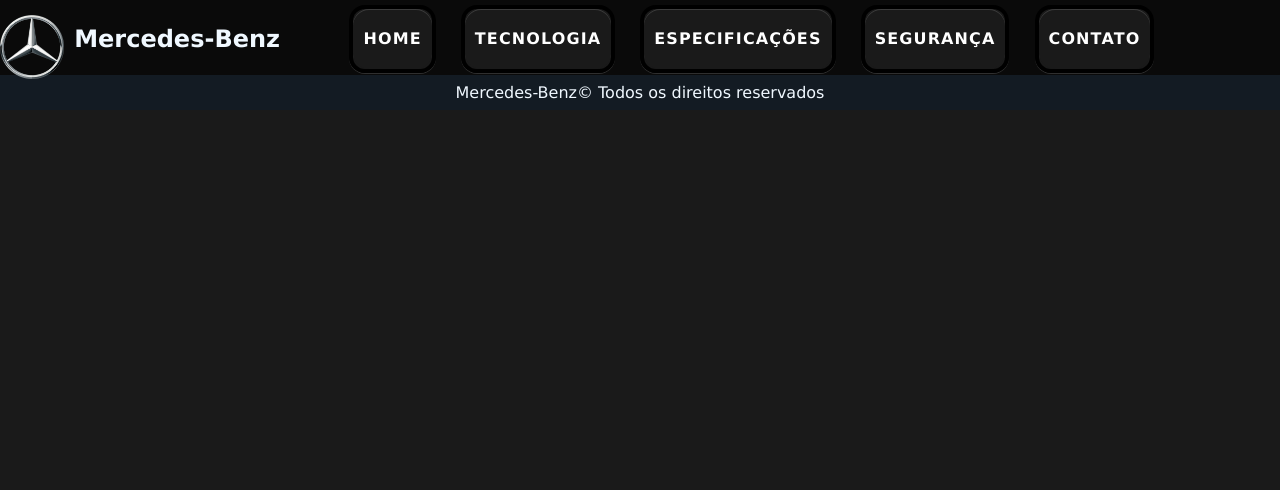
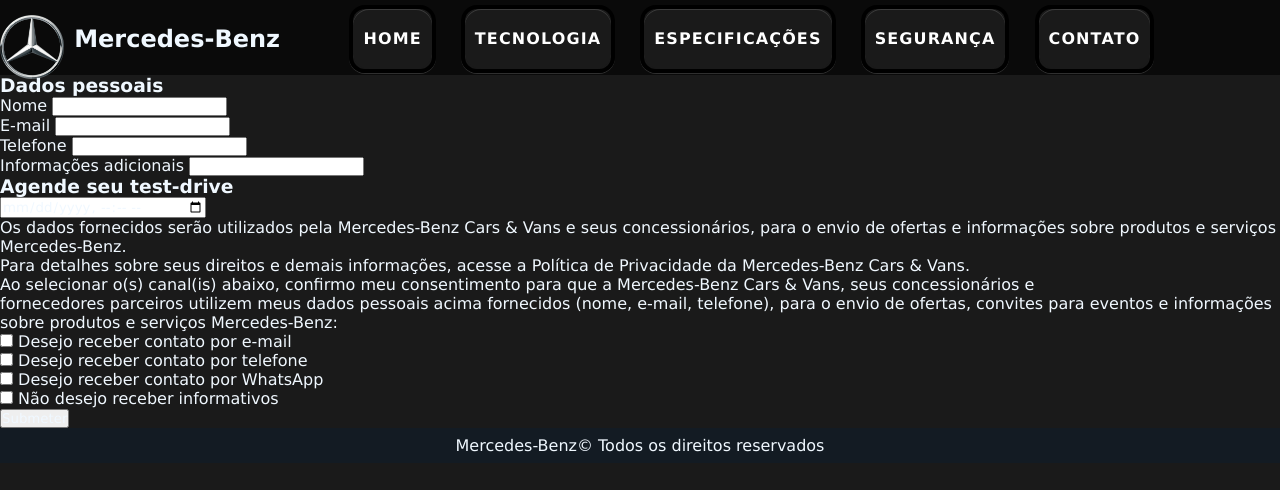
Before and after one commit to Clayton-Brochier/Proz_AWS_PojetoFrontEnd, a plain HTML site: page contato.html in a window 1280 px wide. Drawn offline with Linux system fonts and the light colour scheme.

Commit message:
Correção para sprint2

```diff
--- a/contato.html
+++ b/contato.html
@@ -30,6 +30,49 @@
         </header>
     </section>
 
+    <div class="form">
+        <h3>Dados pessoais</h3>
+        <form action="contact">
+            <label for="name">Nome</label>
+            <input type="text" name="name" id="">
+            <br>
+            <label for="email">E-mail</label>
+            <input type="email" name="email" id="">
+            <br>
+            <label for="telefone">Telefone</label>
+            <input type="tel" name="telefone" id="">
+            <br>
+            <label for="text">Informações adicionais</label>
+            <input type="text" name="text" id="">
+        </form>
+
+        <h3>Agende seu test-drive</h3>
+        <form action="test-drive">
+            <input type="datetime-local" name="" id="">
+            <label for=""></label>
+        </form>
+
+        <p>Os dados fornecidos serão utilizados pela Mercedes-Benz Cars & Vans e seus concessionários, para o envio de ofertas e informações sobre produtos e serviços Mercedes-Benz. <br> Para detalhes sobre seus direitos e demais informações, acesse a Política de Privacidade da Mercedes-Benz Cars & Vans. <br>
+            Ao selecionar o(s) canal(is) abaixo, confirmo meu consentimento para que a Mercedes-Benz Cars & Vans, seus concessionários e <br> fornecedores parceiros utilizem meus dados pessoais acima fornecidos (nome, e-mail, telefone), para o envio de ofertas, convites para eventos e informações sobre produtos e serviços Mercedes-Benz:
+        </p>
+        <form action="">
+            <input type="checkbox" name="" id="">
+            <label for="">Desejo receber contato por e-mail </label>
+            <br>
+            <input type="checkbox" name="" id="">
+            <label for="">Desejo receber contato por telefone </label>
+            <br>
+            <input type="checkbox" name="" id="">
+            <label for="">Desejo receber contato por WhatsApp </label>
+            <br>
+            <input type="checkbox" name="" id="">
+            <label for="">Não desejo receber informativos </label>
+            <br>
+            <button>Submeter</button>
+        </form>
+
+    </div>
+
     <footer>
       <p>Mercedes-Benz&#169; Todos os direitos reservados</p>
   </footer>
```
Also changed, not shown: css/style.css (+4 -3 lines), index.html (+3 -3 lines), seguranca.html (+42 -0 lines), assets/img/Air-bag-frontal1.jpg (added), assets/img/Header-Botao-de-piloto-automatico.jpg (added), assets/img/Park-Assist.jpg (added), assets/img/anti-lock-braking-system.webp (added), assets/img/ea77e52d71237ba4e81338dc51db45ec9814a908.jpg (added), assets/img/electronic-stability-control-esc-what-is-it-and-how-does-it-work.png (added), assets/img/sistema-pomoschi-pri-troganii-na-pod-eme-hsa-8.jpg (added).
